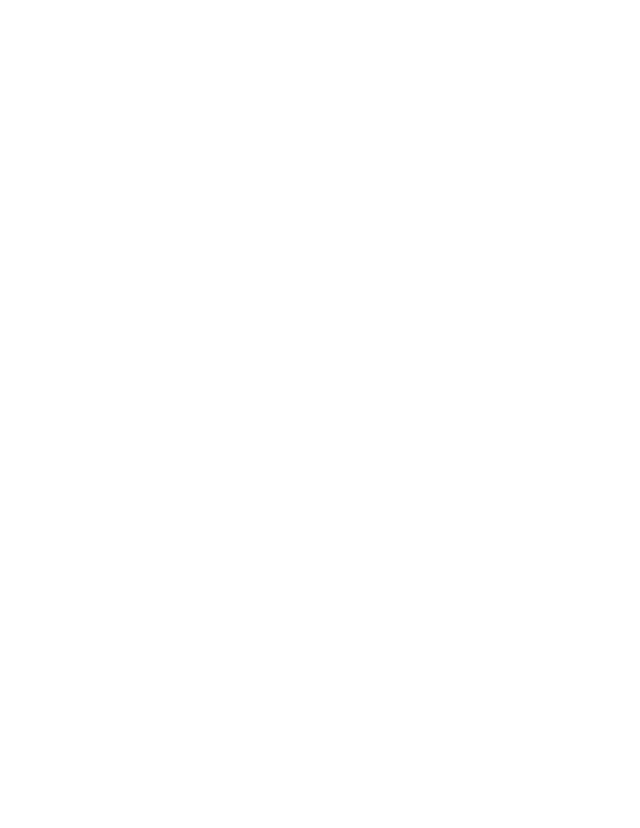
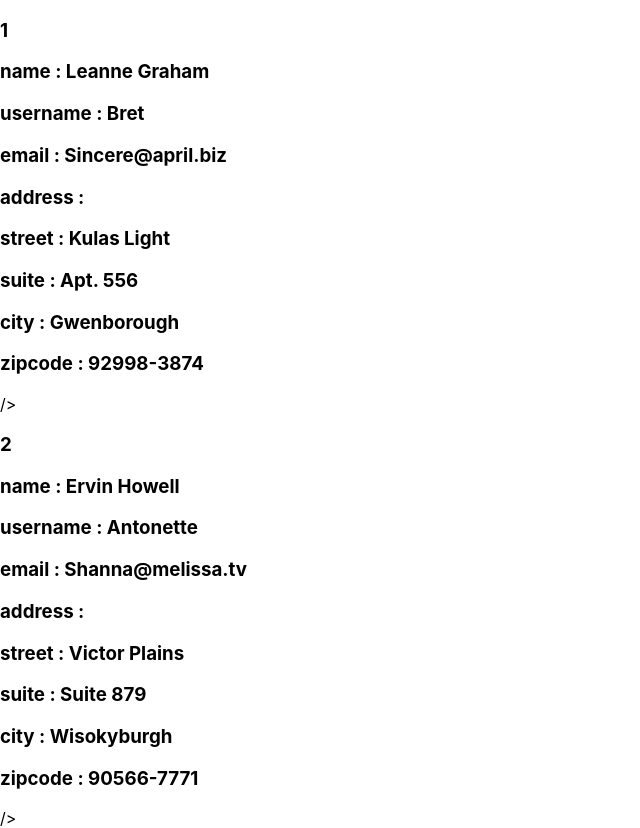
Before and after one commit to Andreus75/lesson1, a React (Create React App) app: page / in a window 1280 px wide. Shown: the whole page, without its empty margins (0-640 px from the left). Before the commit the page ends 800 px from the top, so only its background shows below. Built offline with nearby package versions, Linux system fonts and the light colour scheme.

Commit message:
Create branch classwork and create components : User and Address

```diff
--- a/src/App.js
+++ b/src/App.js
@@ -1,11 +1,30 @@
 import './App.css';
+import {User} from "./components/User";
 
 function App() {
-  return (
-    <div>
+    return (
+        <div className={'users'}>
+            <User id={1}
+                  name={'Leanne Graham'}
+                  username={'Bret'}
+                  email={'Sincere@april.biz'}
+                  street={'Kulas Light'}
+                  suite={'Apt. 556'}
+                  city={'Gwenborough'}
+                  zipcode={'92998-3874'}
+            />
+            <User id={2}
+                  name={'Ervin Howell'}
+                  username={'Antonette'}
+                  email={'Shanna@melissa.tv'}
+                  street={'Victor Plains'}
+                  suite={'Suite 879'}
+                  city={'Wisokyburgh'}
+                  zipcode={'90566-7771'}
+            />
 
-    </div>
-  );
+        </div>
+    );
 }
 
 export default App;
--- /dev/null
+++ b/src/components/Address.js
@@ -0,0 +1,12 @@
+export function Address(props) {
+    let {street, suite, city, zipcode} = props;
+    return (
+        <div>
+            <h3>address : </h3>
+            <h3>street : {street}</h3>
+            <h3>suite : {suite}</h3>
+            <h3>city : {city}</h3>
+            <h3>zipcode : {zipcode}</h3>
+        </div>
+    );
+}
--- /dev/null
+++ b/src/components/Geo.js
@@ -0,0 +1,3 @@
+export function Geo () {
+
+}
--- /dev/null
+++ b/src/components/User.js
@@ -0,0 +1,18 @@
+import "./Address"
+import {Address} from "./Address";
+export function User(props) {
+    let {id, name, username, email, street, suite, city, zipcode} = props;
+    return (
+      <div>
+          <h3>{id}</h3>
+          <h3>name : {name}</h3>
+          <h3>username : {username}</h3>
+          <h3>email : {email}</h3>
+          <Address street={street}
+                   suite={suite}
+                   city={city}
+                   zipcode={zipcode}/>
+          />
+      </div>
+    );
+}
```
